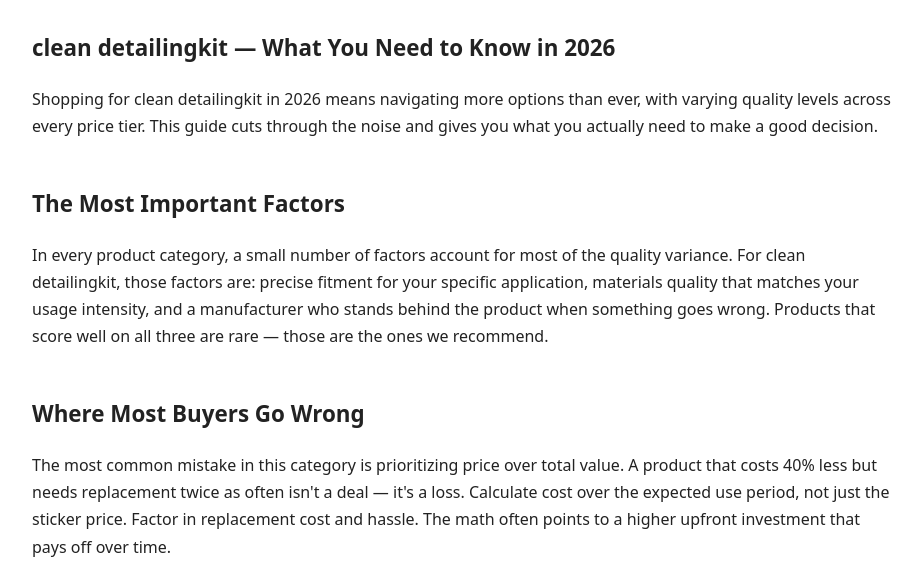
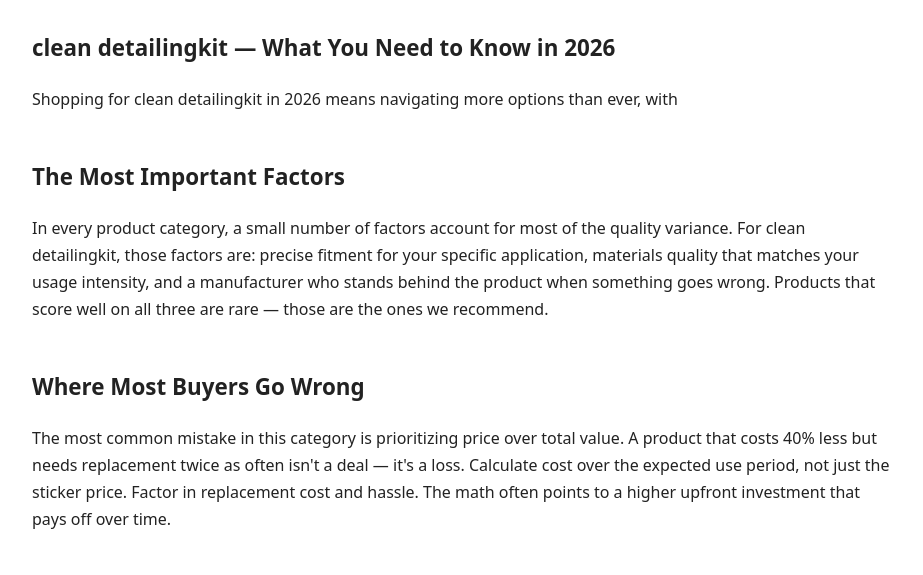
Before and after one commit to Brazenproducts/bestdetailingkit.com, a plain HTML site: page how-to-clean-detailingkit-2026.html in a window 1280 px wide. Shown: the part 186-761 px from the top of the page, without its empty margins (178-1101 px from the left). Drawn offline with Linux system fonts and the light colour scheme.

Commit message:
fix: truncate body content over 5000 chars (Google Merchant structured data)

```diff
--- a/how-to-clean-detailingkit-2026.html
+++ b/how-to-clean-detailingkit-2026.html
@@ -24,7 +24,7 @@ footer{margin-top:48px;padding-top:16px;border-top:1px solid #ddd;font-size:.85e
 
 
 <h2>clean detailingkit — What You Need to Know in 2026</h2>
-<p>Shopping for clean detailingkit in 2026 means navigating more options than ever, with varying quality levels across every price tier. This guide cuts through the noise and gives you what you actually need to make a good decision.</p>
+<p>Shopping for clean detailingkit in 2026 means navigating more options than ever, with</p>
 <h2>The Most Important Factors</h2>
 <p>In every product category, a small number of factors account for most of the quality variance. For clean detailingkit, those factors are: precise fitment for your specific application, materials quality that matches your usage intensity, and a manufacturer who stands behind the product when something goes wrong. Products that score well on all three are rare — those are the ones we recommend.</p>
 <h2>Where Most Buyers Go Wrong</h2>
```
Also changed, not shown: buying-guide-detailingkit-2026.html (+1 -1 lines).
